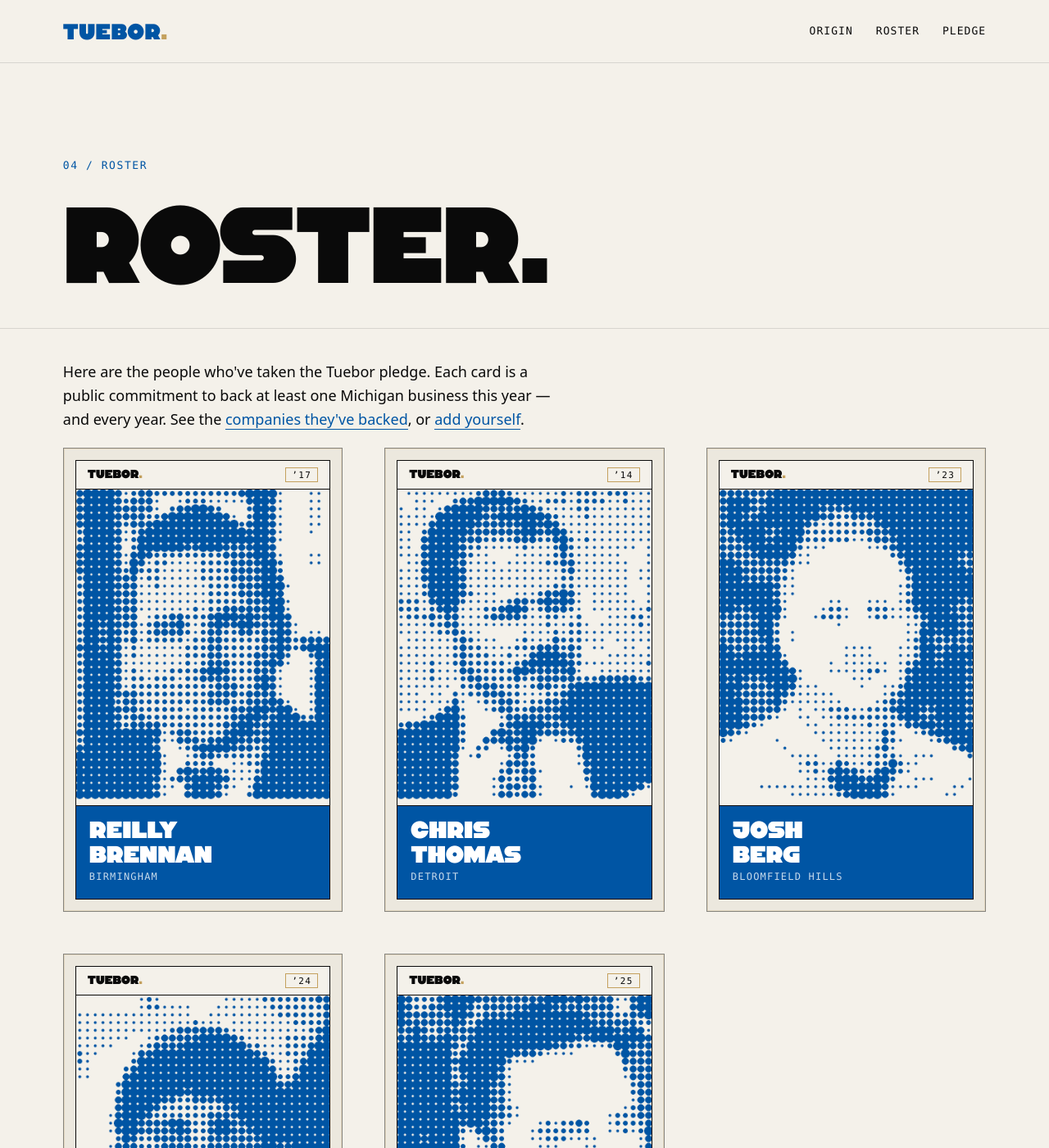
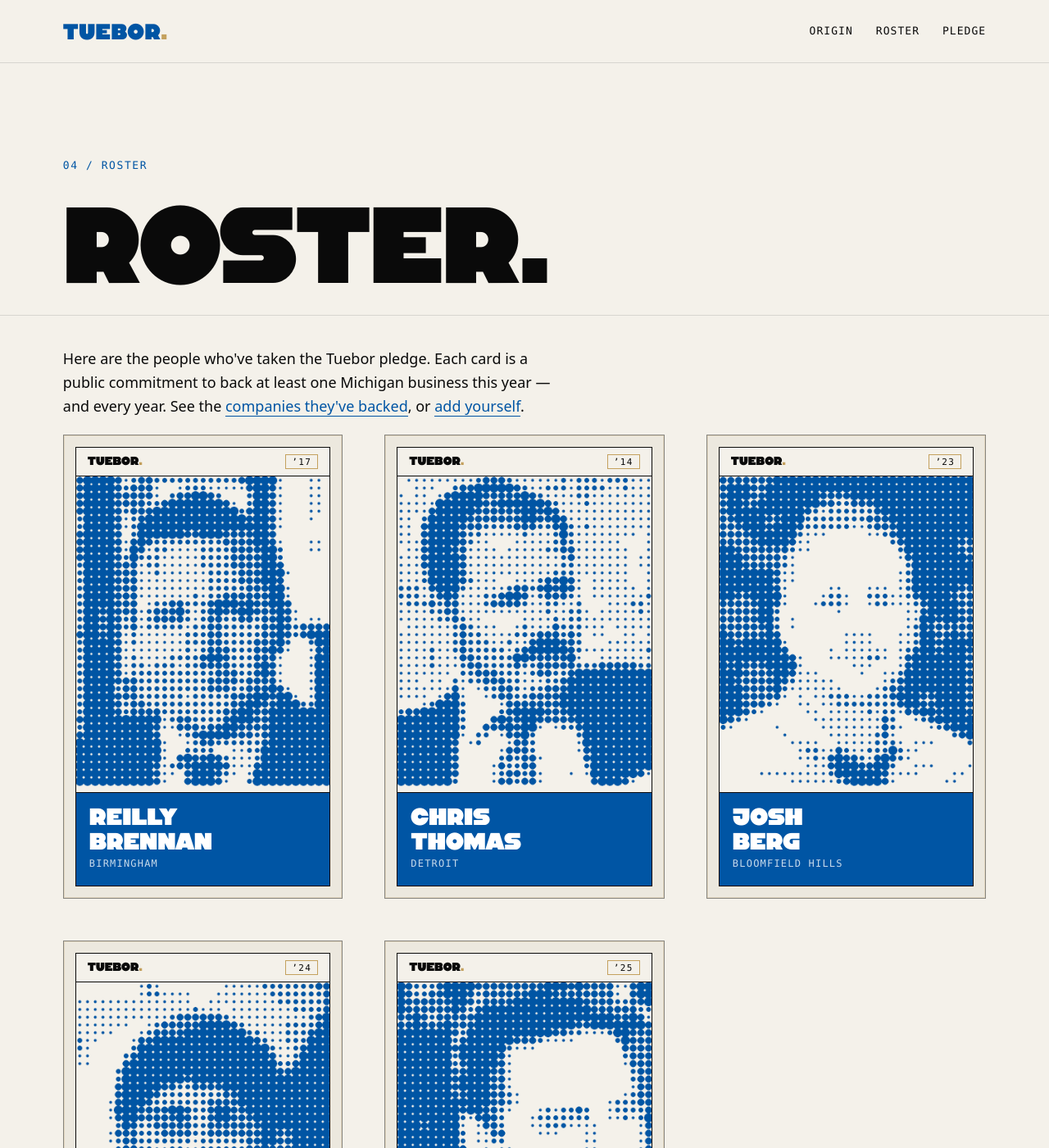
Before and after one commit to arepb/tuebor, a Jekyll site: the page built from roster.md, in a window 1280 px wide and 1400 px high. Shown: the whole window at 82% size. Built offline with Jekyll 4.4.1, drawn with Linux system fonts in a browser that asks for light colours.

Commit message:
fix(roster): further tighten gap above lede
Cut page-hero padding-bottom from clamp(24,4vw,48) to clamp(20,2.5vw,32)
so the divider sits closer to the H1. Combined gap above lede is now
~72px on desktop vs ~96px below — close enough to feel balanced.

Co-Authored-By: Claude Opus 4.7 (1M context) <noreply@anthropic.com>

```diff
--- a/assets/css/style.scss
+++ b/assets/css/style.scss
@@ -416,7 +416,7 @@ section.slab.blue .slab-inner {
 /* -------- Sub-pages -------- */
 main.page { padding-bottom: 80px; }
 .page-hero {
-  padding: clamp(56px, 9vw, 120px) var(--page-pad) clamp(24px, 4vw, 48px);
+  padding: clamp(56px, 9vw, 120px) var(--page-pad) clamp(20px, 2.5vw, 32px);
   border-bottom: 1px solid var(--line);
 }
 .page-hero .eyebrow {
@@ -594,7 +594,7 @@ main.page > .prose--full > section.slab {
   margin-top: clamp(48px, 7vw, 96px);
 }
 .roster {
-  padding: clamp(20px, 3vw, 40px) var(--page-pad) clamp(56px, 8vw, 96px);
+  padding: clamp(24px, 3vw, 40px) var(--page-pad) clamp(56px, 8vw, 96px);
   max-width: var(--max);
   margin: 0 auto;
 }
```
